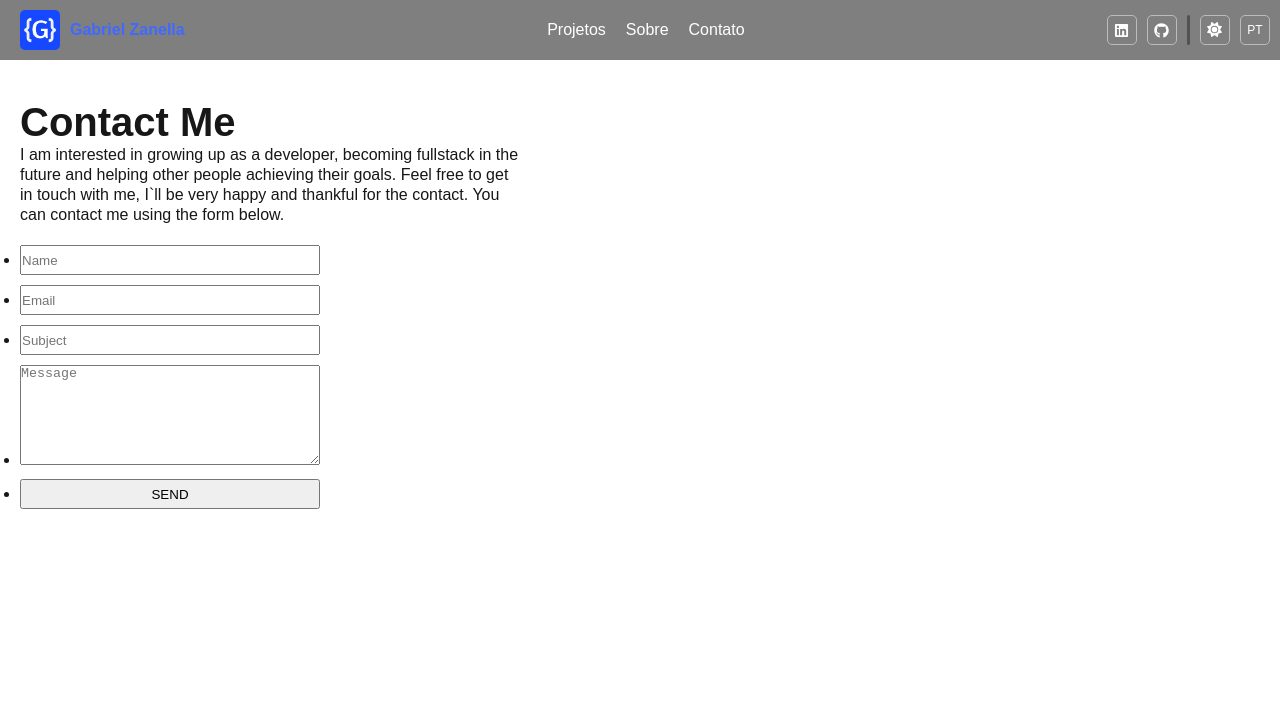
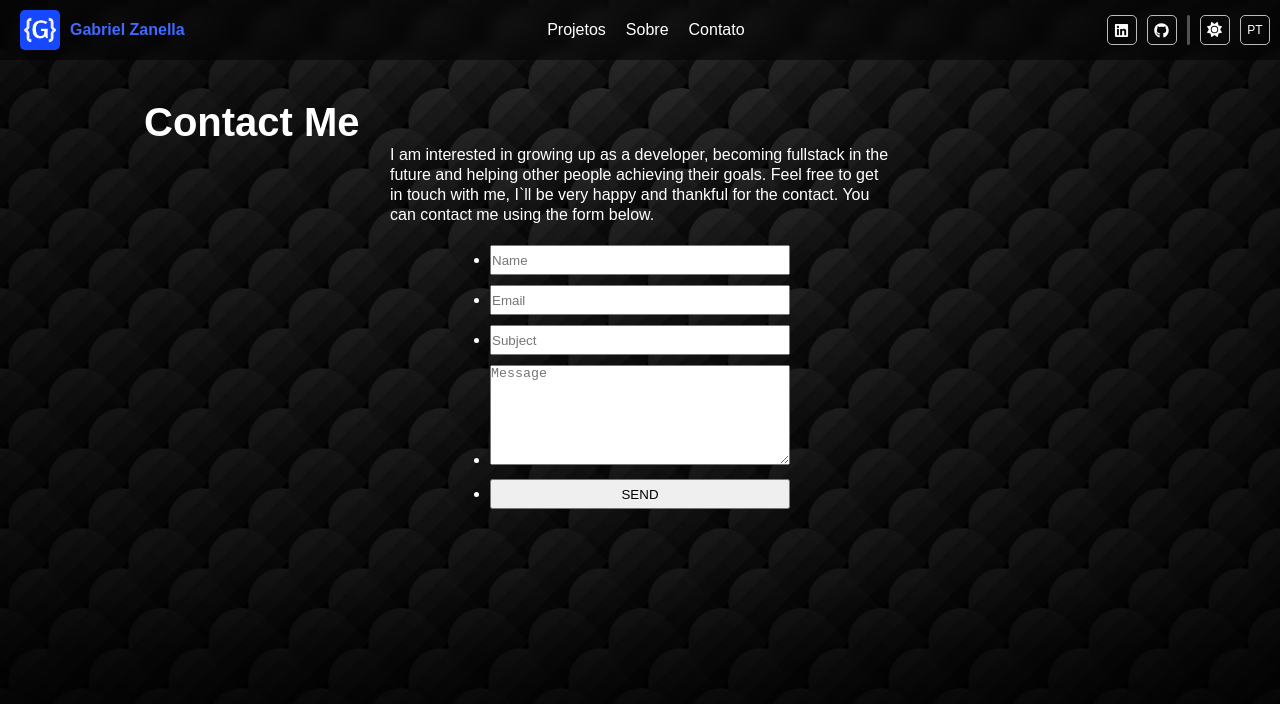
Before and after one commit to gabriel030899/myportfolio, a Next.js app: page /contact in a window 1280 px wide. Shown: the top 704 px of the page. Built offline with nearby package versions, Linux system fonts and the light colour scheme.

Commit message:
Center contact form and align style

```diff
--- a/src/app/contact/page.scss
+++ b/src/app/contact/page.scss
@@ -1,13 +1,44 @@
 .contact-page{
+    width: 100%;
+    height: 100%;
+    display: flex;
+    justify-content: center;
+    align-items: center;
     padding: 100px 20px 0 20px;
-    height: 100%;
-    width: 100%;
+    overflow-y: auto;
+    color: #fff;
+
+    &::before {
+        content: '';
+        position: absolute;
+        top: 0;
+        left: 0;
+        right: 0;
+        bottom: 0;
+        background-image: url('../../../public/1.png');
+        background-size: cover;
+        background-position: center;
+        background-repeat: no-repeat;
+        z-index: -1;
+    }
+
+    &::after {
+        content: '';
+        position: absolute;
+        top: 0;
+        left: 0;
+        right: 0;
+        bottom: 0;
+        background: linear-gradient(to bottom, rgba(0,0,0,0) 70%, rgba(0,0,0,0.8) 100%);
+        z-index: -1;
+    }
 }
 .text-zone{
-    width: 100%;
+    width: 80%;
     height: 80%;
     display: flex;
     flex-direction: column;
+    align-items: center;
 
     h1{
         font-size: 40px;
@@ -23,6 +54,9 @@
     .contact-form{
         width: 100%;
         height: 100%;
+        display: flex;
+        justify-content: center;
+        align-items: center;
 
         form{
             height: 100%;
@@ -30,6 +64,7 @@
             ul{
                 display: flex;
                 flex-direction: column;
+                align-items: center;
                 height: 100%;
 
                 li{
```
